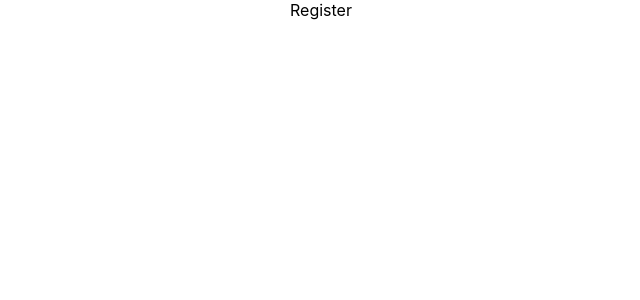
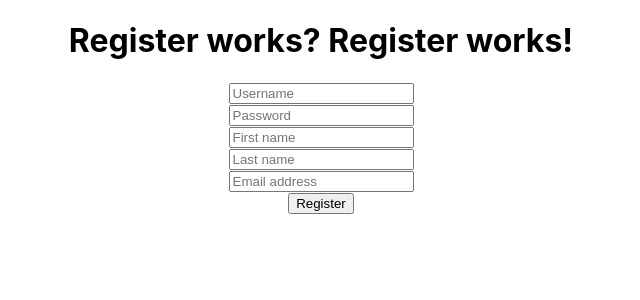
Before and after one commit to 230306-RubyOnRail/Jose-Stephen-Frontend, a React (Create React App) app: page /register in a window 1280 px wide. Shown: the top 300 px of the page, without its empty margins (319-959 px from the left). Built offline with nearby package versions, Linux system fonts and the light colour scheme.

Commit message:
Add register functionality

```diff
--- a/src/Components/Register.tsx
+++ b/src/Components/Register.tsx
@@ -7,6 +7,7 @@ export default function Register() {
   const [firstName, setFirstName] = useState('');
   const [lastName, setLastName] = useState('');
   const [email, setEmail] = useState('');
+  const role = false;
 
   let updateEmail = (e: SyntheticEvent) => {
     setEmail((e.target as HTMLInputElement).value); // e.target could be any element, cast as HTMLInput to retrieve the value
@@ -14,12 +15,24 @@ export default function Register() {
   }
 
   let register = async (e: SyntheticEvent) => {
-    console.log(`username = ${username}, password = ${password}, first_name = ${firstName}, last_name = ${lastName}, email = ${email}`);
+    console.log(`username = ${username}, password = ${password}, first_name = ${firstName}, last_name = ${lastName}, email = ${email}, role = ${role}`);
   }
 
   return (
     <div>
-      Register
+      <h1>Register works? Register works!</h1>
+      <input type="text" name="register-username" id="register-username" placeholder='Username' onChange={(e) => {setUsername(e.target.value)}}/>
+      <br />
+      <input type="password" name="register-password" id="register-password" placeholder='Password' onChange={(e) =>
+        { setPassword(e.target.value); }}/>
+      <br />
+      <input type="text" name="register-firstName" id="register-firstName" placeholder='First name' onChange={(e) => {setFirstName(e.target.value)}}/>
+      <br />
+      <input type="text" name="register-lastName" id="register-lastName" placeholder='Last name' onChange={(e) => {setLastName(e.target.value)}}/>
+      <br />
+      <input type="email" name="register-email" id="register-email" placeholder='Email address' onChange={(e) => {setEmail(e.target.value)}}/>
+      <br />
+      <button type="submit" onClick={register}>Register</button>
     </div>
   )
 }
```
